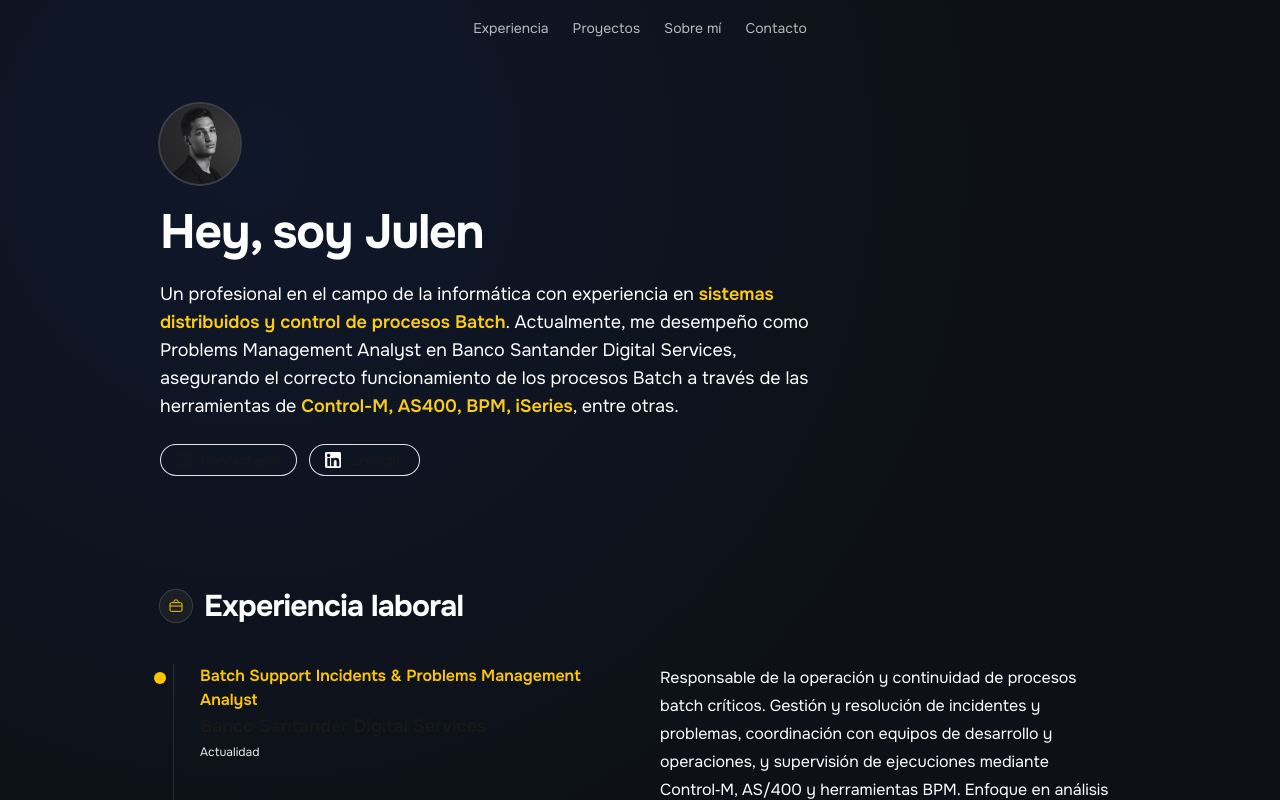
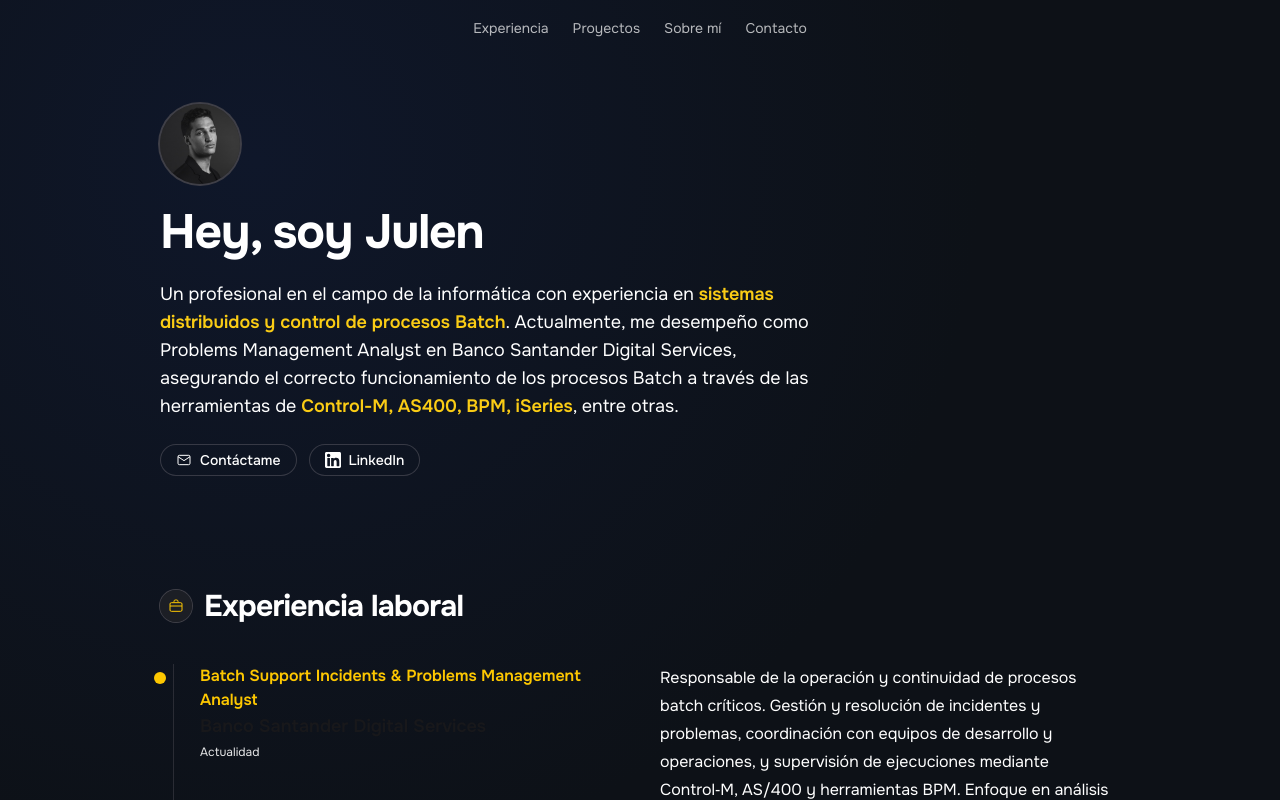
Before and after one commit to julenrivas/mi-portfolio, a Next.js app: page / in a window 1280 px wide. Shown: the top 800 px of the page. Built offline with nearby package versions, Linux system fonts and the light colour scheme.

Commit message:
Update Hero button styles for improved contrast
Changed the button text color to white and adjusted ring and hover styles for better visibility and consistency across light and dark themes.

```diff
--- a/sections/Hero.tsx
+++ b/sections/Hero.tsx
@@ -50,7 +50,7 @@
                     <div className="flex flex-wrap gap-3">
                         <a
                             href="mailto:julenrivasplaza@gmail.com"
-                            className="inline-flex items-center gap-2 rounded-full px-4 py-2 text-sm leading-none font-medium text-zinc-900 ring-1 ring-inset ring-zinc-200 hover:bg-zinc-100 transition-colors dark:text-zinc-200 dark:ring-zinc-600/60 dark:hover:bg-white dark:hover:text-zinc-900"
+                            className="inline-flex items-center gap-2 rounded-full px-4 py-2 text-sm leading-none font-medium text-white ring-1 ring-inset ring-zinc-600/60 hover:bg-white hover:text-zinc-900 transition-colors"
                         >
                             <MailIcon className="h-4 w-4" />
                             Contáctame
@@ -59,7 +59,7 @@
                             href="https://www.linkedin.com/in/julen-rivas-plaza/"
                             target="_blank"
                             rel="noopener noreferrer"
-                            className="inline-flex items-center gap-2 rounded-full px-4 py-2 text-sm leading-none font-medium text-zinc-900 ring-1 ring-inset ring-zinc-200 hover:bg-zinc-100 transition-colors dark:text-zinc-200 dark:ring-zinc-600/60 dark:hover:bg-white dark:hover:text-zinc-900"
+                            className="inline-flex items-center gap-2 rounded-full px-4 py-2 text-sm leading-none font-medium text-white ring-1 ring-inset ring-zinc-600/60 hover:bg-white hover:text-zinc-900 transition-colors"
                         >
                             <LinkedInIcon className="h-4 w-4" />
                             LinkedIn
```
